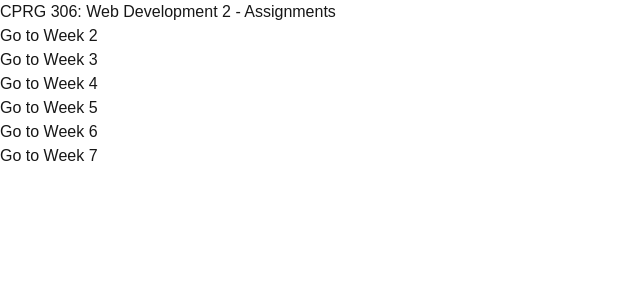
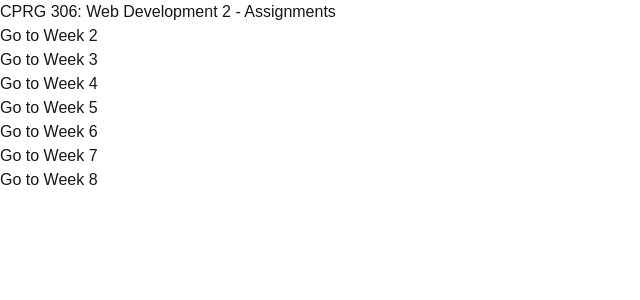
Before and after one commit to JianningLi-Richard/cprg306-assignments, a Next.js app: page / in a window 1280 px wide. Shown: the top 300 px of the page, without its empty margins (0-640 px from the left). Built offline with nearby package versions, Linux system fonts and the light colour scheme.

Commit message:
Update page.tsx

```diff
--- a/app/page.tsx
+++ b/app/page.tsx
@@ -14,6 +14,8 @@ export default function HomePage() {
       <a href="/week-6">Go to Week 6</a>
       <br/>
       <a href="/week-7">Go to Week 7</a>
+      <br/>
+      <a href="/week-8">Go to Week 8</a>
     </main>
   );
 }
```
